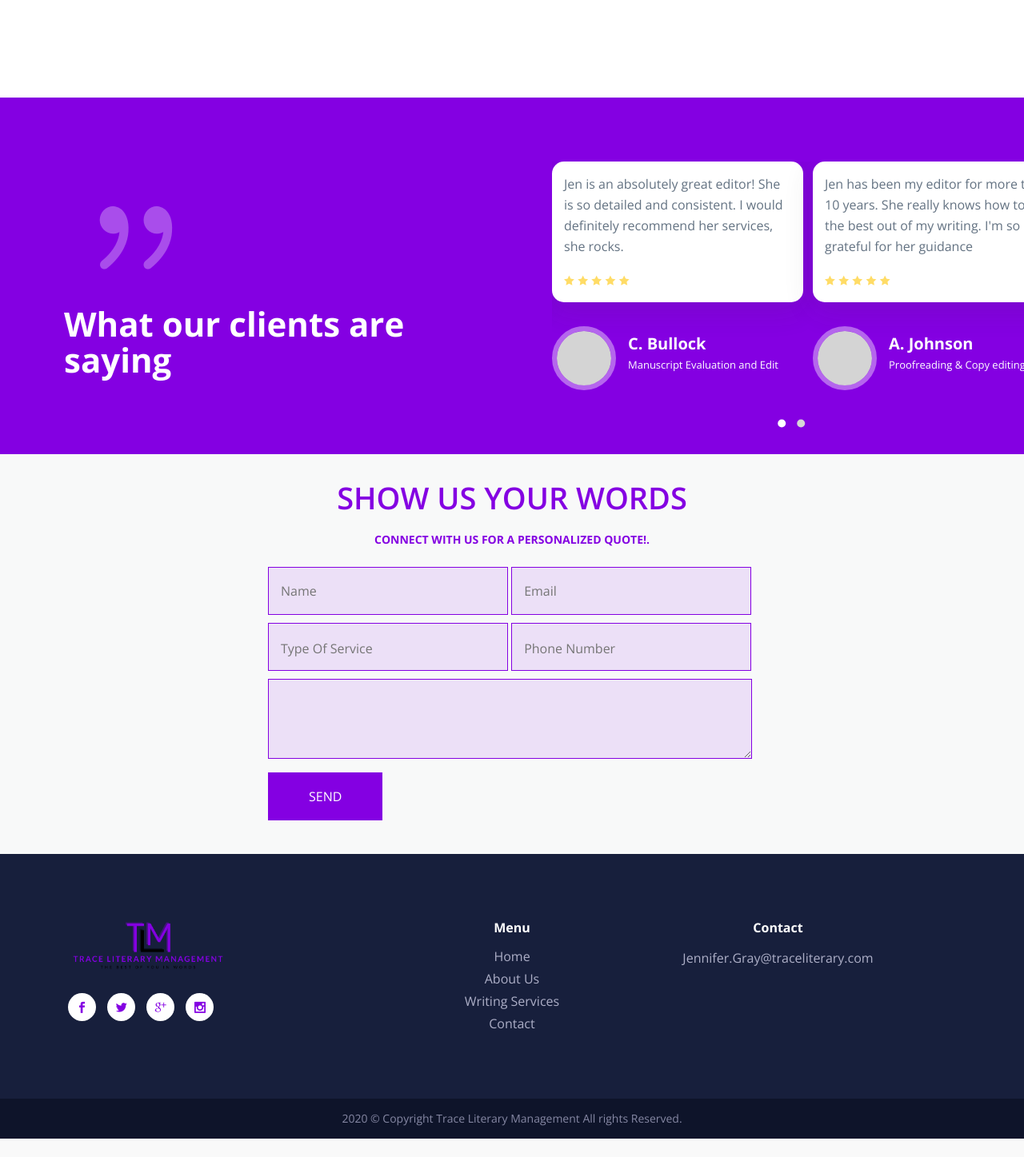
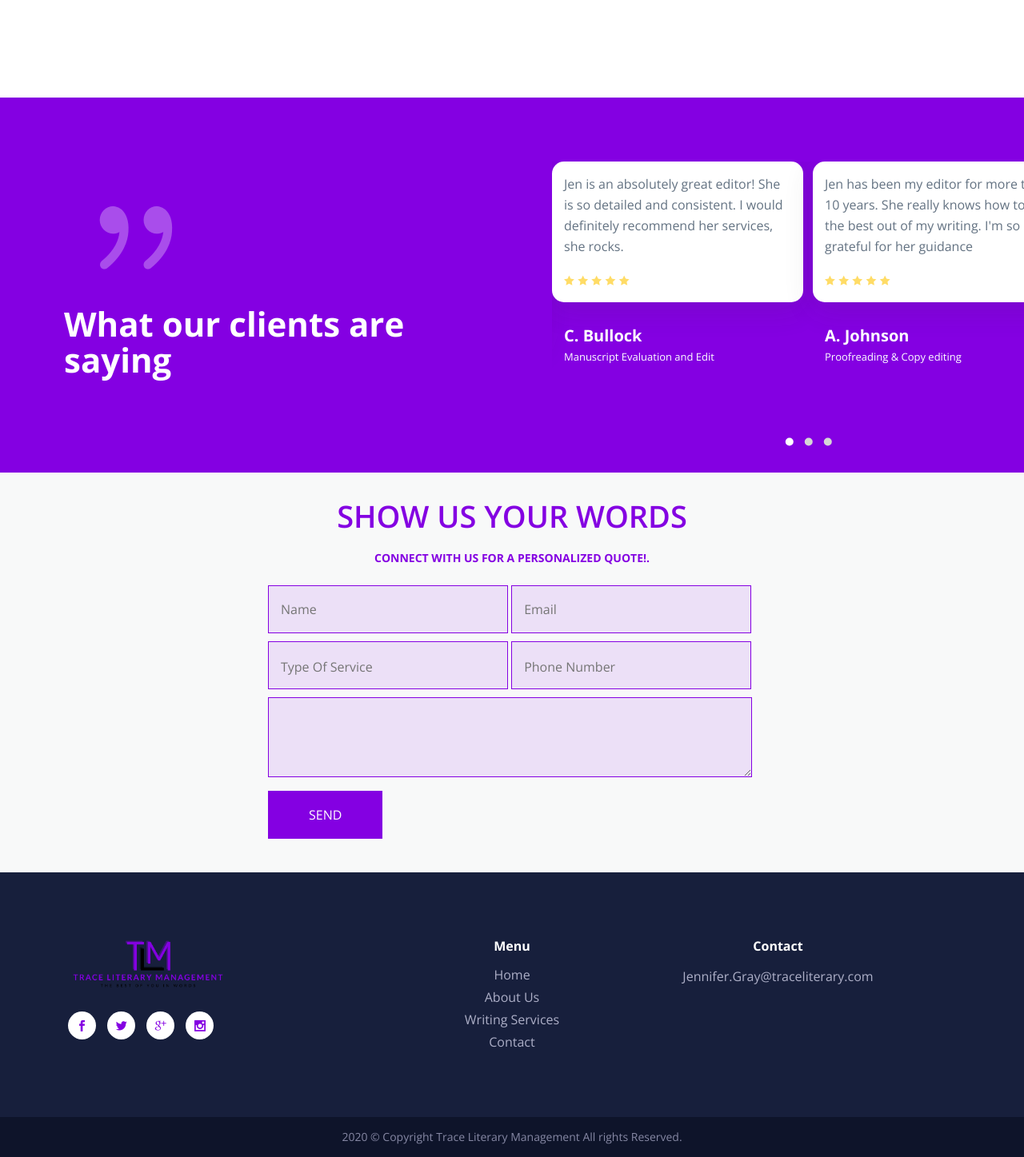
Before and after one commit to StanDaMan973/Trace-Literacy-Management, a PHP site: page / in a window 1280 px wide. Shown: the part 2280-3727 px from the top of the page at 80% size. Before the commit the page ends 3704 px from the top, so only its background shows below. Run offline with PHP 8.4, Linux system fonts and the light colour scheme.

Commit message:
pop tect added

```diff
--- a/assets/css/style.css
+++ b/assets/css/style.css
@@ -703,21 +703,9 @@ Testimonials
     margin-top: 30px;
 }
 
-.avatar-item img {
-    border: 6px solid rgba(255, 255, 255, 0.4);
-    width: 80px !important;
-    height: auto;
-    margin-right: 15px;
-    border-radius: 50%;
-    -moz-border-radius: 50%;
-    -webkit-border-radius: 50%;
-
-
-    float: left;
-}
 
 .avatar-info {
-    padding-top: 10px;
+    padding-top: 0px;
     padding-left: 15px;
     overflow: hidden;
 }
--- a/index.html
+++ b/index.html
@@ -118,38 +118,7 @@
                             <li class="nav-item">
                                 <a data-scroll="" class="nav-link section-scroll" href="#contact">Contact</a>
                             </li>
-
-
-                            <li>
-
-                                <div class="btn-outer">
-
-                                    <div class="dropdown">
-                                        <button class="search-box-btn dropdown-toggle" type="button" id="dropdownMenu3"
-                                            data-toggle="dropdown" aria-haspopup="true" aria-expanded="false"><span
-                                                class=" icon_search"></span></button>
-                                        <ul class="dropdown-menu pull-right search-panel"
-                                            aria-labelledby="dropdownMenu3">
-                                            <li class="panel-outer">
-                                                <div class="form-container">
-                                                    <form method="get" action="#">
-                                                        <div class="form-group">
-                                                            <input type="search" name="field-name" value=""
-                                                                placeholder="Search Here" required="">
-                                                            <button type="submit" class="search-btn"><span
-                                                                    class=" icon_search"></span></button>
-                                                        </div>
-                                                    </form>
-                                                </div>
-                                            </li>
-                                        </ul>
-                                    </div>
-
-                                </div>
-
-                            </li>
                         </ul>
-
                     </div>
                 </div>
             </nav>
@@ -426,7 +395,6 @@
 
                             <div class="avatar-item">
 
-                                <img src="assets/images/testimonial/1.jpg" alt="">
                                 <div class="avatar-info">
 
                                     <h4>C. Bullock</h4>
@@ -460,7 +428,6 @@
 
                             <div class="avatar-item">
 
-                                <img src="assets/images/testimonial/2.jpg" alt="">
                                 <div class="avatar-info">
 
                                     <h4>A. Johnson</h4>
@@ -495,7 +462,6 @@
 
                             <div class="avatar-item">
 
-                                <img src="assets/images/testimonial/3.jpg" alt="">
                                 <div class="avatar-info">
 
                                     <h4>R. Williams</h4>
@@ -530,10 +496,44 @@
 
                             <div class="avatar-item">
 
-                                <img src="assets/images/testimonial/3.jpg" alt="">
                                 <div class="avatar-info">
 
                                     <h4>L. Green</h4>
+                                    <span>Resume & Cover Letter</span>
+
+                                </div>
+
+
+                            </div>
+
+
+                        </div>
+
+
+                        <div class="item">
+
+                            <div class="item-inner">
+
+                                <p>Jen is AMAZING! She has a keen eye. My resume is flawless. I got hired within two months. Thank you for being focused, timely and professional. I appreciate all your help!</p>
+
+
+
+                                <div class="rating">
+                                    <span class="icon_star"></span>
+                                    <span class="icon_star"></span>
+                                    <span class="icon_star"></span>
+                                    <span class="icon_star"></span>
+                                    <span class="icon_star"></span>
+                                </div>
+
+
+                            </div>
+
+                            <div class="avatar-item">
+
+                                <div class="avatar-info">
+
+                                    <h4>O. Cabrera</h4>
                                     <span>Resume & Cover Letter</span>
 
                                 </div>
```
Also changed, not shown: 2 other files.
